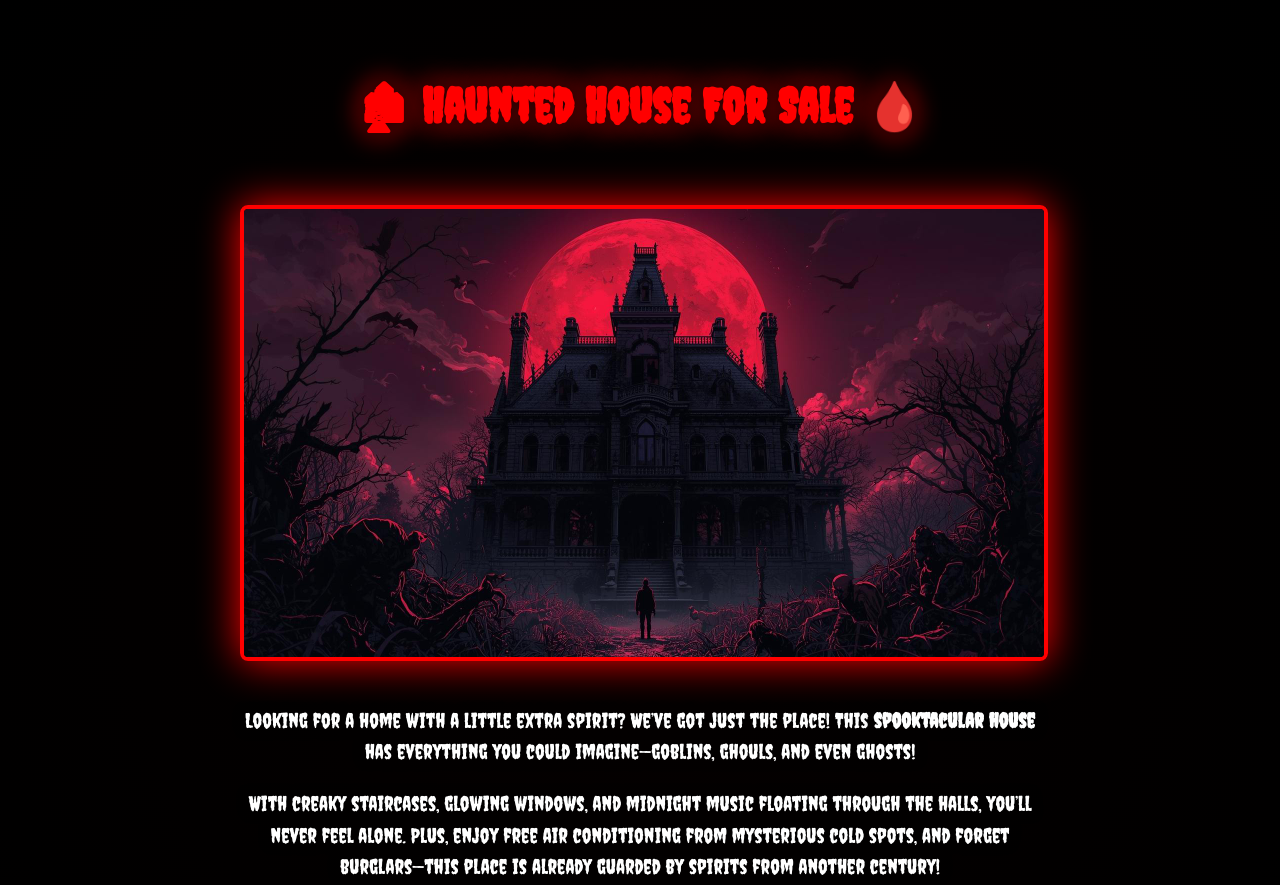
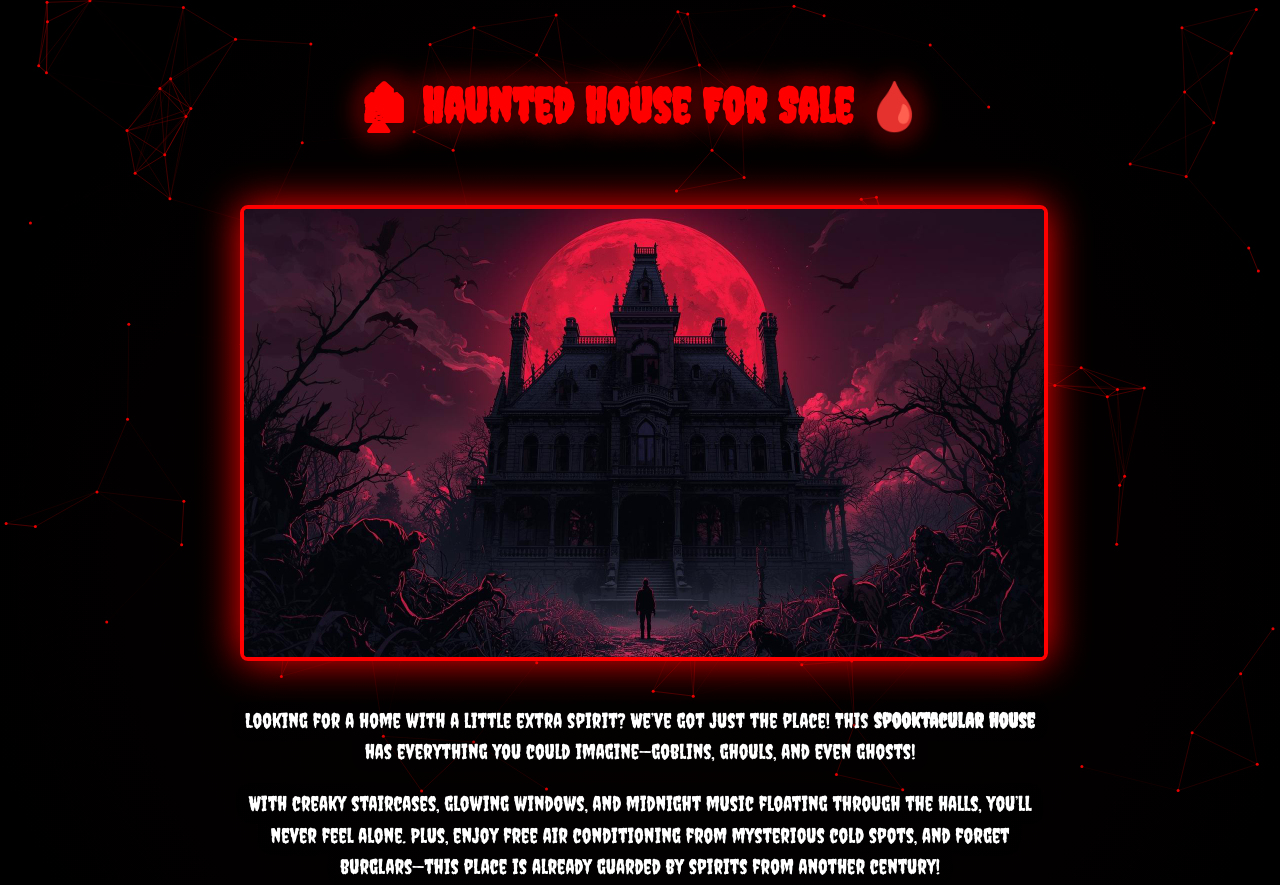
Before and after one commit to lawilso090/haunted-house-project, a plain HTML site: page index.html in a window 1280 px wide. Shown: the top 885 px of the page. Drawn offline with Linux system fonts and the light colour scheme.

Commit message:
Update index.html

```diff
--- a/index.html
+++ b/index.html
@@ -12,7 +12,7 @@
     padding: 0;
     min-height: 100vh;
     background: radial-gradient(circle at center, #050000 0%, #000 100%);
-    overflow-y: auto; /* allow scrolling on iPad */
+    overflow-y: auto;
     font-family: 'Creepster', cursive;
     color: #fff;
     cursor: none; /* hide default cursor */
@@ -25,7 +25,7 @@
     z-index: 0;
     width: 100%;
     height: 100%;
-    pointer-events: none; /* don’t block scrolling/touch */
+    pointer-events: none;
   }
 
   .content {
@@ -74,6 +74,7 @@
     border-radius: 10px;
     box-shadow: 0 0 25px #ff0000;
     animation: pulse 1.5s infinite;
+    cursor: pointer;
   }
 
   .button:hover {
@@ -103,7 +104,7 @@
     Plus, enjoy free air conditioning from mysterious cold spots, and forget burglars—this place is already guarded by spirits from another century!
   </p>
   <p><i>Move into a house that’s not just a home… it’s a legend.</i></p>
-  <a href="contact us" class="button">👻 Contact Us (If You Dare)</a>
+  <a href="contact.html" class="button">👻 Contact Us (If You Dare)</a>
 </div>
 
 <script>
@@ -116,95 +117,83 @@ let particles = [];
 let mouse = {x: null, y: null};
 
 class Particle {
-  constructor(x, y, vx, vy, radius, isBlood=false) {
+  constructor(x, y, vx, vy, radius) {
     this.x = x;
     this.y = y;
     this.vx = vx;
     this.vy = vy;
     this.radius = radius;
-    this.life = 150;
-    this.isBlood = isBlood;
   }
 
   update() {
     this.x += this.vx;
     this.y += this.vy;
-    if (this.isBlood) this.vy += 0.05; // dripping down
-    this.life--;
+
+    // bounce off edges
+    if (this.x < 0 || this.x > canvas.width) this.vx *= -1;
+    if (this.y < 0 || this.y > canvas.height) this.vy *= -1;
   }
 
   draw() {
     ctx.beginPath();
-    ctx.arc(this.x, this.y, this.radius, 0, Math.PI*2);
-    ctx.fillStyle = `rgba(255,0,0,${this.life/150})`;
+    ctx.arc(this.x, this.y, this.radius, 0, Math.PI * 2);
+    ctx.fillStyle = "rgba(255,0,0,0.9)";
     ctx.fill();
   }
 }
 
-// Create background red wireframe particles
-for (let i = 0; i < 120; i++) {
+// Create wireframe particles
+const numParticles = 150;
+for (let i = 0; i < numParticles; i++) {
   particles.push(new Particle(
     Math.random() * canvas.width,
     Math.random() * canvas.height,
-    (Math.random() - 0.5) * 0.3,
-    (Math.random() - 0.5) * 0.3,
+    (Math.random() - 0.5) * 0.5,
+    (Math.random() - 0.5) * 0.5,
     1.5
   ));
 }
 
+// Track mouse for glowing cursor
 window.addEventListener("mousemove", e => {
   mouse.x = e.clientX;
   mouse.y = e.clientY;
-
-  // Add blood droplets when moving
-  for (let i = 0; i < 2; i++) {
-    particles.push(new Particle(
-      e.clientX, e.clientY,
-      (Math.random()-0.5)*1,
-      (Math.random()-0.5)*1,
-      3, true
-    ));
-  }
 });
 
 function draw() {
-  ctx.clearRect(0,0,canvas.width,canvas.height);
+  ctx.clearRect(0, 0, canvas.width, canvas.height);
 
-  // Draw wireframe connections
+  // Update and draw particles
   for (let i = 0; i < particles.length; i++) {
     let p = particles[i];
     p.update();
     p.draw();
 
-    for (let j = i+1; j < particles.length; j++) {
+    // Connect nearby particles
+    for (let j = i + 1; j < particles.length; j++) {
       let p2 = particles[j];
       let dx = p.x - p2.x, dy = p.y - p2.y;
-      let dist = Math.sqrt(dx*dx + dy*dy);
-      if (dist < 100) {
+      let dist = Math.sqrt(dx * dx + dy * dy);
+      if (dist < 120) {
         ctx.beginPath();
         ctx.moveTo(p.x, p.y);
         ctx.lineTo(p2.x, p2.y);
-        ctx.strokeStyle = `rgba(255,0,0,${1 - dist/100})`;
-        ctx.lineWidth = 0.5;
+        ctx.strokeStyle = `rgba(255,0,0,${1 - dist / 120})`;
+        ctx.lineWidth = 0.4;
         ctx.stroke();
       }
     }
-
-    if (p.life <= 0) {
-      particles.splice(i,1);
-      i--;
-    }
   }
 
-  // Draw glowing red cursor
+  // Glowing cursor
   if (mouse.x && mouse.y) {
     ctx.beginPath();
-    ctx.arc(mouse.x, mouse.y, 10, 0, Math.PI*2);
+    ctx.arc(mouse.x, mouse.y, 10, 0, Math.PI * 2);
     ctx.fillStyle = "rgba(255,0,0,0.9)";
     ctx.fill();
 
     ctx.beginPath();
-    ctx.arc(mouse.x, mouse.y, 25, 0, Math.PI*2);
+    ctx.arc(mouse.x, mouse.y, 25, 0, Math.PI * 2);
     ctx.strokeStyle = "rgba(255,0,0,0.5)";
     ctx.lineWidth = 2;
     ctx.stroke();
```
